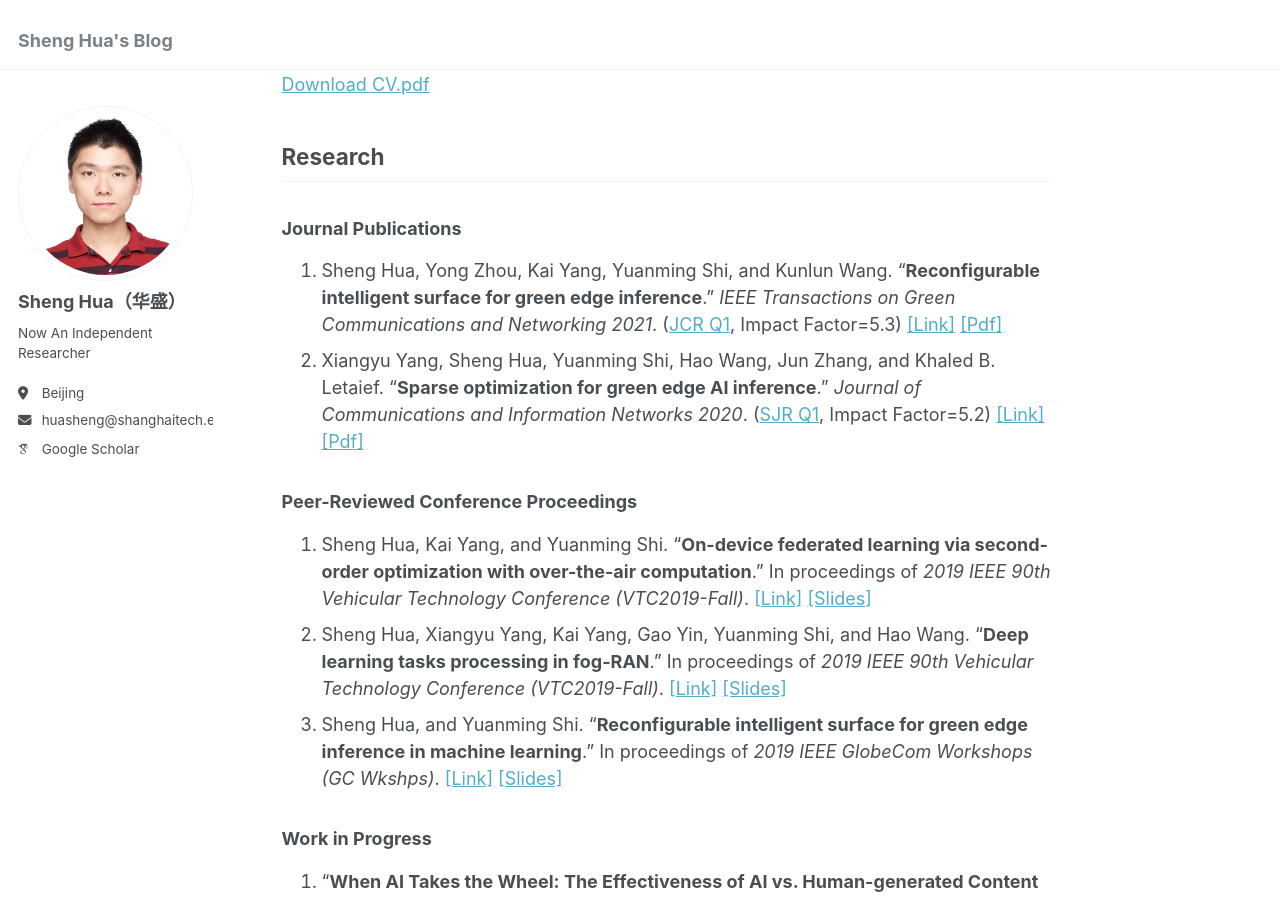
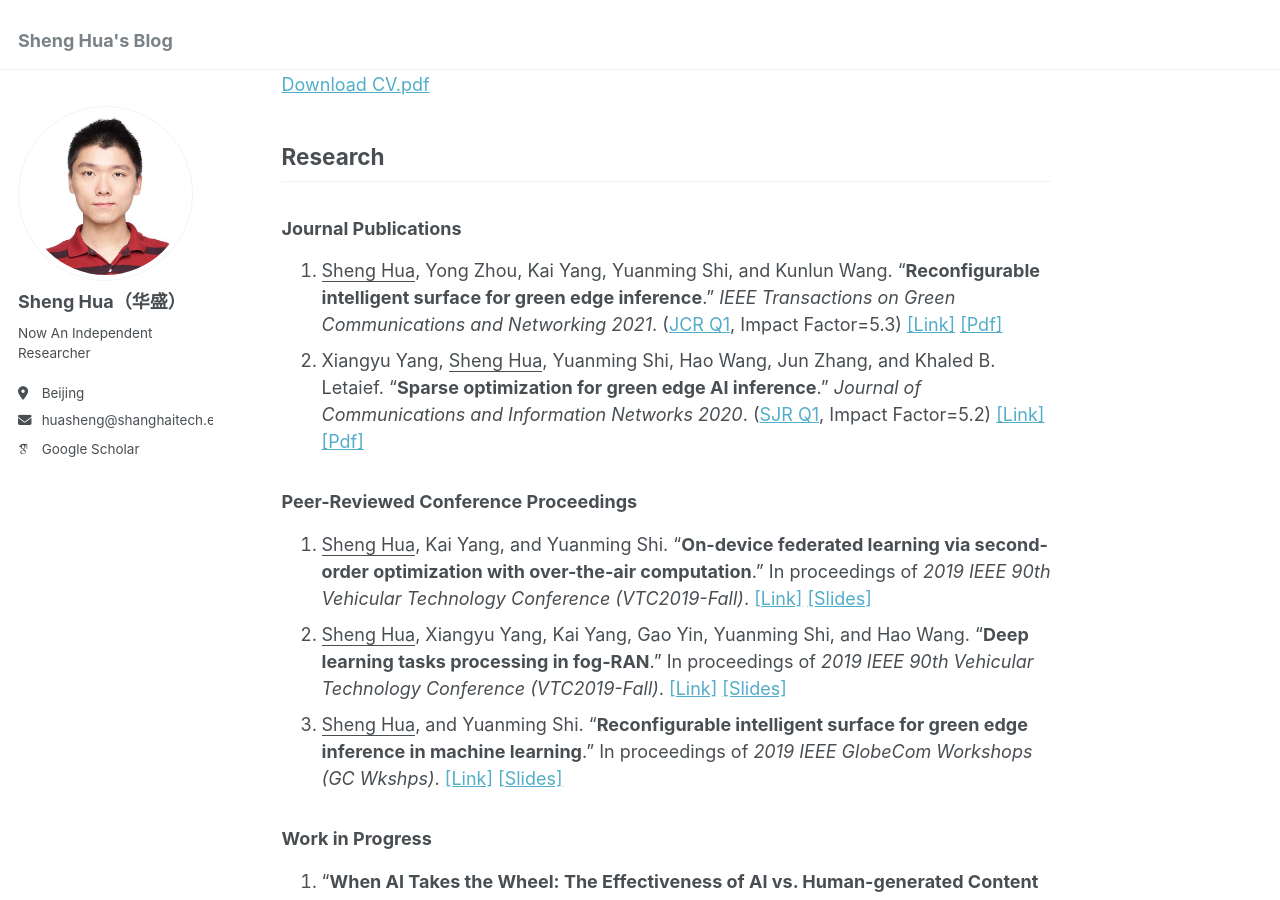
Before and after one commit to DreamerHua/dreamerhua.github.io, a Jekyll site: the page built from _pages/about.md, in a window 1280 px wide and 900 px high, scrolled down 263 px. Built offline with Jekyll 4.4.1, drawn with Linux system fonts in a browser that asks for light colours; some web fonts are replaced.

Commit message:
highlight作者顺序

```diff
--- a/_pages/about.md
+++ b/_pages/about.md
@@ -16,15 +16,15 @@ I worked in Huawei Technologies (based in Shanghai-->Beijing) for 3 years. Previ
 
 ## Research
 ### Journal Publications
-1. Sheng Hua, Yong Zhou, Kai Yang, Yuanming Shi, and Kunlun Wang.
+1. <u>Sheng Hua</u>, Yong Zhou, Kai Yang, Yuanming Shi, and Kunlun Wang.
 "**Reconfigurable intelligent surface for green edge inference**." *IEEE
 Transactions on Green Communications and Networking 2021*. ([JCR Q1](https://wos-journal.info/journalid/15362), Impact Factor=5.3) [[Link]](https://ieeexplore.ieee.org/abstract/document/9352968) [[Pdf]](http://dreamerhua.github.io/files/TGCN_paper.pdf)
-2. Xiangyu Yang, Sheng Hua, Yuanming Shi, Hao Wang, Jun Zhang, and Khaled B. Letaief. "**Sparse optimization for green edge AI inference**." *Journal of Communications and Information Networks 2020*. ([SJR Q1](https://www.scimagojr.com/journalsearch.php?q=21101056433&tip=sid&clean=0), Impact Factor=5.2) [[Link]](https://ieeexplore.ieee.org/document/9055106) [[Pdf]](http://dreamerhua.github.io/files/JCIN_paper.pdf)
+2. Xiangyu Yang, <u>Sheng Hua</u>, Yuanming Shi, Hao Wang, Jun Zhang, and Khaled B. Letaief. "**Sparse optimization for green edge AI inference**." *Journal of Communications and Information Networks 2020*. ([SJR Q1](https://www.scimagojr.com/journalsearch.php?q=21101056433&tip=sid&clean=0), Impact Factor=5.2) [[Link]](https://ieeexplore.ieee.org/document/9055106) [[Pdf]](http://dreamerhua.github.io/files/JCIN_paper.pdf)
 
 ### Peer-Reviewed Conference Proceedings
-1. Sheng Hua, Kai Yang, and Yuanming Shi. "**On-device federated learning via second-order optimization with over-the-air computation**." In proceedings of *2019 IEEE 90th Vehicular Technology Conference (VTC2019-Fall)*. [[Link]](https://ieeexplore.ieee.org/document/8891310) [[Slides]](https://dreamerhua.github.io/files/[VTC19]On-device%20Fed%20Learning%20slides.pdf)
-2. Sheng Hua, Xiangyu Yang, Kai Yang, Gao Yin, Yuanming Shi, and Hao Wang. "**Deep learning tasks processing in fog-RAN**." In proceedings of *2019 IEEE 90th Vehicular Technology Conference (VTC2019-Fall)*. [[Link]](https://ieeexplore.ieee.org/document/8891505/) [[Slides]](https://dreamerhua.github.io/files/[VTC19]Fog-RAN%20slides.pdf)
-3. Sheng Hua, and Yuanming Shi. "**Reconfigurable intelligent surface for green edge inference in machine learning**." In proceedings of *2019 IEEE GlobeCom Workshops (GC Wkshps)*. [[Link]](https://ieeexplore.ieee.org/document/9024398/) [[Slides]](https://dreamerhua.github.io/files/[GlobeCom19]RIS%20for%20Green%20Edge%20Inference%20slides.pdf)
+1. <u>Sheng Hua</u>, Kai Yang, and Yuanming Shi. "**On-device federated learning via second-order optimization with over-the-air computation**." In proceedings of *2019 IEEE 90th Vehicular Technology Conference (VTC2019-Fall)*. [[Link]](https://ieeexplore.ieee.org/document/8891310) [[Slides]](https://dreamerhua.github.io/files/[VTC19]On-device%20Fed%20Learning%20slides.pdf)
+2. <u>Sheng Hua</u>, Xiangyu Yang, Kai Yang, Gao Yin, Yuanming Shi, and Hao Wang. "**Deep learning tasks processing in fog-RAN**." In proceedings of *2019 IEEE 90th Vehicular Technology Conference (VTC2019-Fall)*. [[Link]](https://ieeexplore.ieee.org/document/8891505/) [[Slides]](https://dreamerhua.github.io/files/[VTC19]Fog-RAN%20slides.pdf)
+3. <u>Sheng Hua</u>, and Yuanming Shi. "**Reconfigurable intelligent surface for green edge inference in machine learning**." In proceedings of *2019 IEEE GlobeCom Workshops (GC Wkshps)*. [[Link]](https://ieeexplore.ieee.org/document/9024398/) [[Slides]](https://dreamerhua.github.io/files/[GlobeCom19]RIS%20for%20Green%20Edge%20Inference%20slides.pdf)
 
 ### Work in Progress
 1. "**When AI Takes the Wheel: The Effectiveness of AI vs. Human-generated Content in Tourism Marketing**", with Chengxi Li, Qi Cao. Manuscript writing, to be submitted to *Journal of Vacation Marketing: Special Issue on Social Media and Tourism Marketing*. [[Link]](https://journals.sagepub.com/page/jvm/call-for-papers) [[Abstract]](http://dreamerhua.github.io/files/JVM_Abstract.pdf)
```
